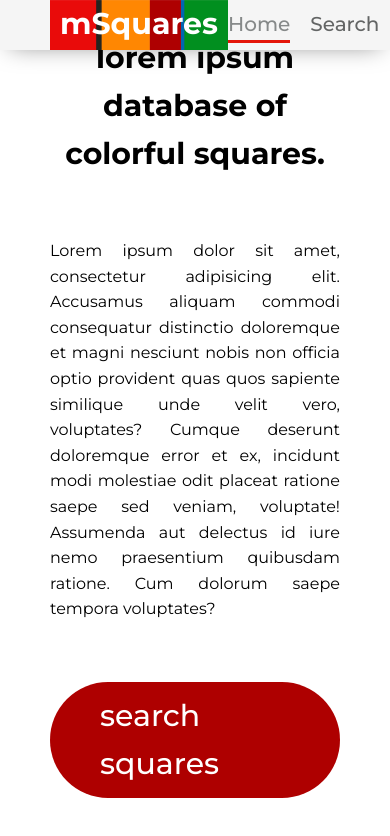
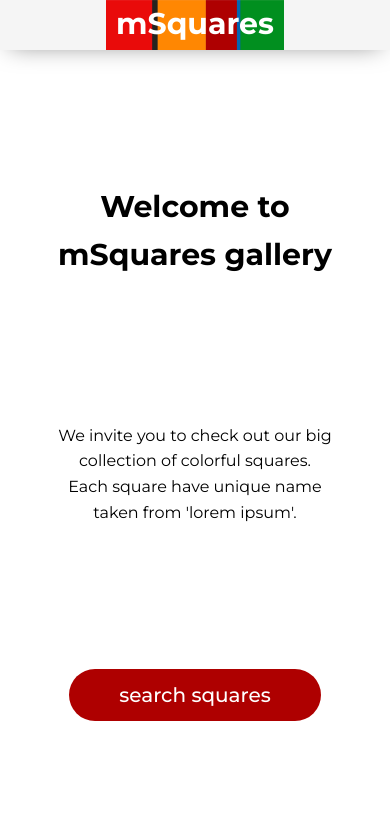
Before and after one commit to michalskimateusz/mService, a React (Create React App) app: page / in a window 390 px wide. Shown: the top 836 px of the page. Built offline with nearby package versions, Linux system fonts and the light colour scheme.

Commit message:
media queries

```diff
--- a/src/components/Button/Button.styled.ts
+++ b/src/components/Button/Button.styled.ts
@@ -2,6 +2,10 @@ import styled from 'styled-components'
 import { Link } from 'react-router-dom'
 
 export const StyledButton = styled.button`
+  display: none;
+
+  @media screen and (min-width: 600px) {
+    display: block;
     height: 4rem;
     font-size: 2rem;
     font-weight: 500;
@@ -20,10 +24,11 @@ export const StyledButton = styled.button`
       background: #850000;
       color: white;
     }
+  }
 `
 
 export const StyledButtonLink = styled(Link)`
-  font-size: 3rem;
+  font-size: 2rem;
   font-weight: 500;
   color: white;
   background: #ae0000;
@@ -35,4 +40,12 @@ export const StyledButtonLink = styled(Link)`
     background: #850000;
     color: white;
   }
+
+  @media screen and (min-width: 768px) {
+    font-size: 2.5rem;
+  }
+
+  @media screen and (min-width: 1024px) {
+    font-size: 3rem;
+  }
 `
--- a/src/components/Card/Card.styled.ts
+++ b/src/components/Card/Card.styled.ts
@@ -8,8 +8,8 @@ export const CardStyled = styled.div.attrs<ICardStyled>((props) => ({
 }))<ICardStyled>`
   display: flex;
   flex-direction: column-reverse;
-  width: 15rem;
-  height: 20rem;
+  width: 13rem;
+  height: 18rem;
   border-radius: 1rem;
   overflow: hidden;
   transition: all 0.2s;
--- a/src/components/ControlArrow/ControlArrow.styled.ts
+++ b/src/components/ControlArrow/ControlArrow.styled.ts
@@ -4,16 +4,29 @@ import { IControlArrowStyled } from './types'
 export const ControlArrowStyled = styled.span<IControlArrowStyled>`
   display: flex;
   justify-content: center;
-  align-self: stretch;
-  font-size: ${(props) => props.size};
+  height: 90%;
+  font-size: 3rem;
   cursor: pointer;
-  color: #636565;
+  color: #3b3c3c;
   transition: all 0.2s;
   user-select: none;
+  position: absolute;
+  top: 5%;
+
+  &:first-child {
+    left: 2%;
+  }
+
+  &:nth-child(3) {
+    right: 2%;
+  }
 
   &:hover {
-    color: black;
     transform: scale(110%);
+  }
+
+  &:active {
+    transform: scale(90%);
   }
 
   &.disabled {
@@ -25,13 +38,12 @@ export const ControlArrowStyled = styled.span<IControlArrowStyled>`
 export const ControlArrowSmallStyled = styled(ControlArrowStyled)`
   position: absolute;
   z-index: 2;
-  top: 12.5rem;
 
   &.left {
-    left: -5rem;
+    left: 0;
   }
 
   &.right {
-    right: -5rem;
+    right: 0;
   }
 `
--- a/src/components/Description/Description.styled.ts
+++ b/src/components/Description/Description.styled.ts
@@ -3,5 +3,10 @@ import styled from 'styled-components'
 export const DescriptionStyled = styled.article`
   margin: 2rem 0;
   font-size: 1.6rem;
-  text-align: justify;
+  text-align: center;
+  padding: 0 3rem;
+
+  @media all and (min-width: 768px) {
+    font-size: 2.5rem;
+  }
 `
--- a/src/components/Heading/Heading.styled.ts
+++ b/src/components/Heading/Heading.styled.ts
@@ -2,5 +2,13 @@ import styled from 'styled-components'
 
 export const HeadingStyled = styled.h1`
   text-align: center;
-  font-size: 3rem;
+  font-size: 2.5rem;
+
+  @media screen and (min-width: 325px) {
+    font-size: 3rem;
+  }
+
+  @media screen and (min-width: 768px) {
+    font-size: 4rem;
+  }
 `
--- a/src/components/SearchForm/SearchForm.styled.ts
+++ b/src/components/SearchForm/SearchForm.styled.ts
@@ -21,7 +21,7 @@ export const Form = styled.form`
 `
 
 export const Input = styled.input`
-  width: 40rem;
+  width: 25rem;
   height: 4rem;
   font-size: 2rem;
   padding: 0 2rem;
@@ -37,6 +37,12 @@ export const Input = styled.input`
   &:focus {
     outline: none;
   }
+
+  @media screen and (min-width: 600px) {
+    width: 40rem;
+    height: 4rem;
+    font-size: 2rem;
+  }
 `
 
 export const Notification = styled.div`
--- a/src/layouts/RootLayout/RootLayout.styled.ts
+++ b/src/layouts/RootLayout/RootLayout.styled.ts
@@ -3,7 +3,7 @@ import styled from 'styled-components'
 export const Header = styled.header`
   width: 100%;
   display: flex;
-  justify-content: space-between;
+  justify-content: center;
   align-items: stretch;
   padding: 0 5rem;
   height: 5rem;
@@ -11,54 +11,34 @@ export const Header = styled.header`
   position: fixed;
   box-shadow: 0 5px 24px -10px rgba(0, 0, 0, 0.5);
   z-index: 2;
+
+  @media screen and (min-width: 768px) {
+    justify-content: space-between;
+  }
 `
 
-// export const Logo = styled(Link)`
-//   font-size: 3rem;
-//   font-weight: bold;
-//   color: white;
-//   background-image: url("${logo}");
-//   background-size: cover;
-//   padding: 0 1rem;
-// `;
+export const Navbar = styled.nav`
+  display: none;
 
-export const Navbar = styled.nav`
+  @media screen and (min-width: 768px) {
     height: 100%;
     display: flex;
     justify-content: center;
     align-items: center;
     font-size: 1.6rem;
     gap: 2rem;
+  }
 `
 
-// export const NavLinks = styled(NavLink)`
-//   font-size: 2rem;
-//   font-weight: 500;
-//   color: #636565;
-//   transition: all 0.2s ease-in;
-//
-//   &.active {
-//     color: #868989;
-//   }
-//
-//   &:after {
-//     display: block;
-//     content: "";
-//     border-bottom: 3px solid #e41609;
-//     opacity: 0;
-//     transition: opacity 0.3s;
-//   }
-//
-//   &:hover:after,
-//   &.active:after {
-//     opacity: 1;
-//   }
-// `;
-
 export const Main = styled.main`
-  height: calc(100vh - 6rem);
+  height: 100vh;
+  width: 100%;
   display: flex;
   justify-content: center;
   align-items: center;
-  padding: 10rem 5rem;
+  padding: 6rem 2rem 0;
+
+  @media screen and (min-width: 768px) {
+    //padding: 0 5rem;
+  }
 `
--- a/src/views/GalleryView/GalleryView.tsx
+++ b/src/views/GalleryView/GalleryView.tsx
@@ -15,7 +15,8 @@ import {
   ImageBig,
   FormContainer,
   CardsContainer,
-  CardsAndArrowsContainer
+  CardsAndArrowsContainer,
+  ImageAndSearchBarContainer
 } from './GalleryView.styled'
 import { Card, ControlArrow, SearchForm, Heading } from '../../components'
 
@@ -60,11 +61,12 @@ const GalleryView = () => {
 
   return (
     <Container>
+      <ImageAndSearchBarContainer>
         {filteredData.length > 0 ? (
           <ImageContainer>
             <ControlArrow
               onClick={() => dispatch(prevImage())}
-            size="5rem"
+              size="3rem"
               direction="left"
               className={imageIndex < 1 ? 'disabled' : ''}
             />
@@ -90,6 +92,7 @@ const GalleryView = () => {
             input={inputRef}
           />
         </FormContainer>
+      </ImageAndSearchBarContainer>
 
       {filteredData.length > 0 && (
         <CardsAndArrowsContainer>
--- a/src/views/HomeView/HomeView.styled.ts
+++ b/src/views/HomeView/HomeView.styled.ts
@@ -1,5 +1,4 @@
 import styled, { keyframes } from 'styled-components'
-import { Link } from 'react-router-dom'
 
 export const animation = keyframes`
   0% {
@@ -11,37 +10,11 @@ export const animation = keyframes`
 `
 
 export const Container = styled.div`
-  //height: calc(100vh - 6rem);
+  position: relative;
+  height: 100%;
   display: flex;
   flex-direction: column;
-  justify-content: center;
+  justify-content: space-evenly;
   align-items: center;
-  gap: 4rem;
   animation: ${animation} 1s ease-out;
 `
-
-// export const Heading = styled.h1`
-//   text-align: center;
-//   font-size: 3rem;
-// `
-
-// export const Description = styled.p`
-//   margin: 2rem 0;
-//   font-size: 1.6rem;
-//   text-align: justify;
-// `
-
-export const SearchBtn = styled(Link)`
-  font-size: 3rem;
-  font-weight: 500;
-  color: white;
-  background: #ae0000;
-  padding: 1rem 5rem;
-  border-radius: 10rem;
-  transition: all 0.2s ease-in;
-
-  &:hover,
-  &.active {
-    background: #850000;
-  }
-`
--- a/src/views/HomeView/HomeView.tsx
+++ b/src/views/HomeView/HomeView.tsx
@@ -13,18 +13,11 @@ const HomeView = () => {
 
   return (
     <Container>
-      <Heading
-        title="Welcome to our lorem ipsum database of colorful squares.
-"
-      />
+      <Heading title="Welcome to mSquares gallery" />
       <Description>
-        Lorem ipsum dolor sit amet, consectetur adipisicing elit. Accusamus
-        aliquam commodi consequatur distinctio doloremque et magni nesciunt
-        nobis non officia optio provident quas quos sapiente similique unde
-        velit vero, voluptates? Cumque deserunt doloremque error et ex, incidunt
-        modi molestiae odit placeat ratione saepe sed veniam, voluptate!
-        Assumenda aut delectus id iure nemo praesentium quibusdam ratione. Cum
-        dolorum saepe tempora voluptates?
+        We invite you to check out our big collection of colorful squares.
+        <br />
+        Each square have unique name taken from 'lorem ipsum'.
       </Description>
       <Button
         to="/gallery"
```
Also changed, not shown: src/views/GalleryView/GalleryView.styled.ts (+39 -157 lines). Lines whose indentation alone changed are shown as unchanged.
